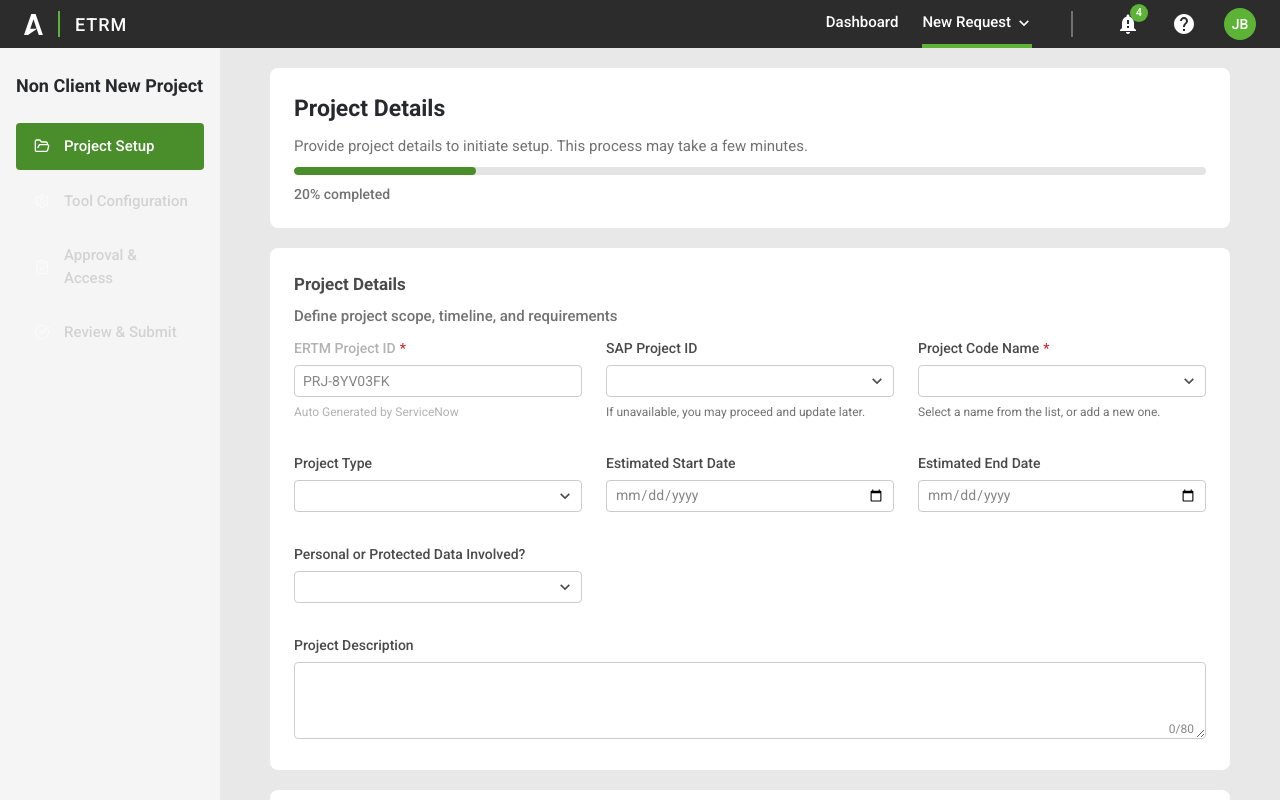
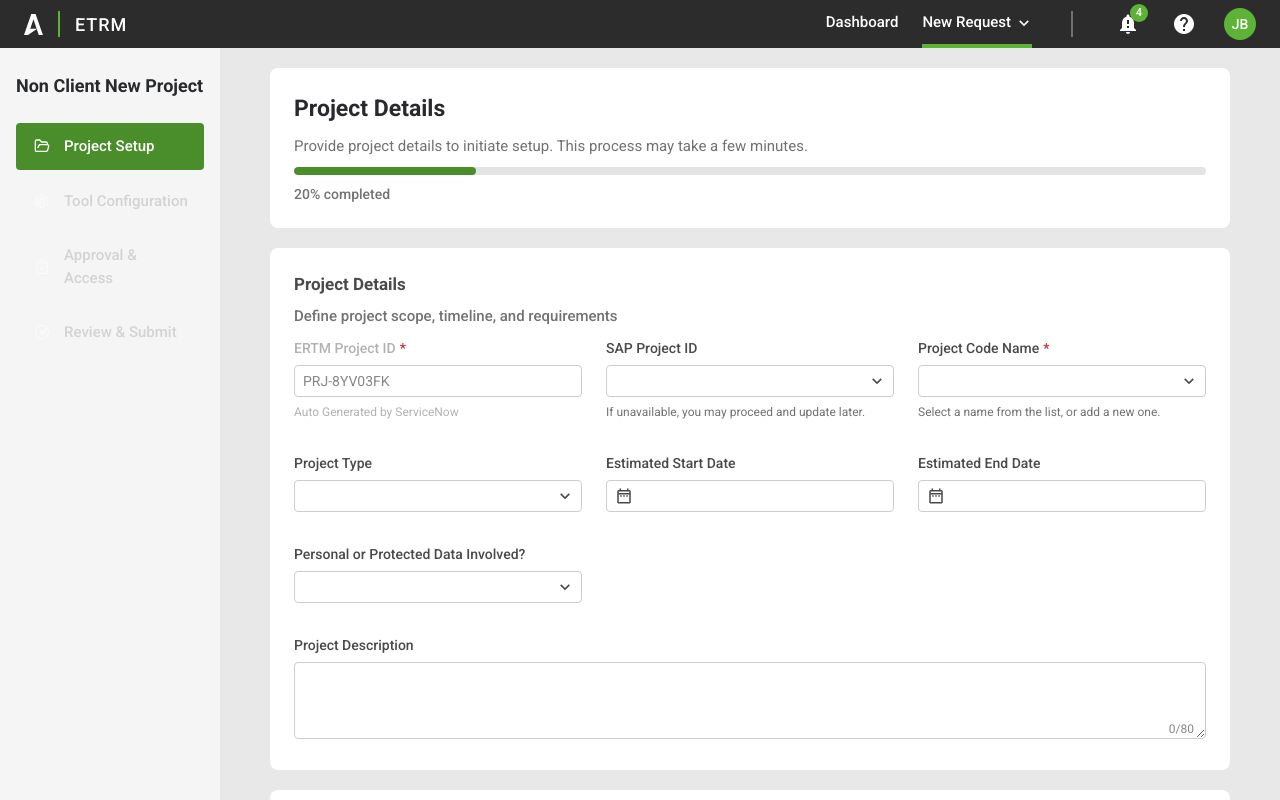
Before and after one commit to SaiNetha9966/hasancode, a React (Vite) app: page / in a window 1280 px wide. Both pictures are taken after a click on the button "Continue to Form". Built offline with nearby package versions, Linux system fonts and the light colour scheme.

Commit message:
calender changes

```diff
--- a/src/app/components/ProjectDetails/ProjectDetails.tsx
+++ b/src/app/components/ProjectDetails/ProjectDetails.tsx
@@ -1,4 +1,4 @@
-import React, { useState } from 'react';
+import React, { useRef, useState } from 'react';
 import styles from './ProjectDetails.module.css';
 import svgPaths from '../../../imports/svg-m590sprq1z';
 
@@ -9,7 +9,7 @@ const AlertIcon: React.FC = () => (
 );
 
 const DateIcon: React.FC = () => (
-  <svg width="18" height="18" viewBox="0 0 18 18" fill="none">
+  <svg width="18" height="18" viewBox="0 0 18 18" fill="none" className={styles.dateIcon}>
     <path d={svgPaths.p24a05d00} fill="#4A4A4A" />
   </svg>
 );
@@ -20,7 +20,7 @@ export const ProjectDetails: React.FC = () => {
     sapProjectId: '',
     projectCodeName: '',
     projectType: '',
-    estimatedStartDate: '',
+    estimatedStartDate: '', // ISO YYYY-MM-DD
     estimatedEndDate: '',
     dataType: '',
     description: '',
@@ -28,10 +28,58 @@ export const ProjectDetails: React.FC = () => {
 
   const [charCount, setCharCount] = useState(0);
 
+  const startDateRef = useRef<HTMLInputElement | null>(null);
+  const endDateRef = useRef<HTMLInputElement | null>(null);
+
   const handleTextareaChange = (e: React.ChangeEvent<HTMLTextAreaElement>) => {
     const text = e.target.value;
     setCharCount(text.length);
     setFormData({ ...formData, description: text });
+  };
+
+  function getOrdinal(n: number) {
+    const v = n % 100;
+    if (v >= 11 && v <= 13) return 'th';
+    switch (n % 10) {
+      case 1:
+        return 'st';
+      case 2:
+        return 'nd';
+      case 3:
+        return 'rd';
+      default:
+        return 'th';
+    }
+  }
+
+  function formatDate(isoDate: string) {
+    if (!isoDate) return '';
+    // Append time to avoid timezone shift when constructing Date
+    const d = new Date(isoDate + 'T00:00:00');
+    if (Number.isNaN(d.getTime())) return '';
+    const month = d.toLocaleString('default', { month: 'long' }); // January
+    const day = d.getDate();
+    const year = d.getFullYear();
+    const ordinal = getOrdinal(day);
+    return `${month} ${day}${ordinal}, ${year}`;
+  }
+
+  const formattedStart = formatDate(formData.estimatedStartDate);
+  const formattedEnd = formatDate(formData.estimatedEndDate);
+
+  const openPicker = (ref: React.RefObject<HTMLInputElement>) => {
+    if (!ref) return;
+    const el = ref.current;
+    if (!el) return;
+    // showPicker exists in some browsers; fallback to focus+click
+    // @ts-ignore
+    if (typeof el.showPicker === 'function') {
+      // @ts-ignore
+      el.showPicker();
+    } else {
+      el.focus();
+      el.click();
+    }
   };
 
   return (
@@ -39,11 +87,6 @@ export const ProjectDetails: React.FC = () => {
       <div className={styles.header}>
         <h2 className={styles.title}>Project Details</h2>
         <p className={styles.description}>Define project scope, timeline, and requirements</p>
-
-        {/* <div className={styles.banner}>
-          <AlertIcon />
-          <p className={styles.bannerText}>You are creating a new project. Enter project details.</p>
-        </div> */}
       </div>
 
       {/* Row 1: ERTM Project ID, SAP Project ID, Project Code Name */}
@@ -52,12 +95,7 @@ export const ProjectDetails: React.FC = () => {
           <label className={`${styles.label} ${styles.labelGray}`}>
             ERTM Project ID <span className={styles.required}>*</span>
           </label>
-          <input
-            type="text"
-            className={styles.input}
-            value={formData.ertmProjectId}
-            disabled
-          />
+          <input type="text" className={styles.input} value={formData.ertmProjectId} disabled />
           <p className={`${styles.additionalInfo} ${styles.additionalInfoGray}`}>
             Auto Generated by ServiceNow
           </p>
@@ -71,8 +109,10 @@ export const ProjectDetails: React.FC = () => {
             onChange={(e) => setFormData({ ...formData, sapProjectId: e.target.value })}
           >
             <option value="" hidden></option>
-            <option value="sap1">SAP-001</option>
-            <option value="sap2">SAP-002</option>
+            <option value="SAP-PRJ001">SAP-PRJ001</option>
+            <option value="SAP-PRJ002">SAP-PRJ002</option>
+            <option value="SAP-PRJ003">SAP-PRJ003</option>
+            <option value="SAP-PRJ004">SAP-PRJ004</option>
           </select>
           <p className={styles.additionalInfo}>If unavailable, you may proceed and update later.</p>
         </div>
@@ -87,8 +127,9 @@ export const ProjectDetails: React.FC = () => {
             onChange={(e) => setFormData({ ...formData, projectCodeName: e.target.value })}
           >
             <option value="" hidden></option>
-            <option value="alpha">Project Alpha</option>
-            <option value="beta">Project Beta</option>
+            <option value="PCN-0001">PCN-0001</option>
+            <option value="PCN-0002">PCN-0002</option>
+            <option value="PCN-0003">PCN-0003</option>
           </select>
           <p className={styles.additionalInfo}>Select a name from the list, or add a new one.</p>
         </div>
@@ -112,27 +153,92 @@ export const ProjectDetails: React.FC = () => {
 
         <div className={styles.formGroup}>
           <label className={styles.label}>Estimated Start Date</label>
+
+          {/* Hidden native date input (kept for native picker) */}
           <input
+            ref={startDateRef}
             type="date"
-            className={styles.input}
             value={formData.estimatedStartDate}
-            onChange={(e) =>
-              setFormData({ ...formData, estimatedStartDate: e.target.value })
-            }
+            onChange={(e) => setFormData({ ...formData, estimatedStartDate: e.target.value })}
+            // visually hide without changing your CSS file
+            style={{
+              position: 'absolute',
+              width: '1px',
+              height: '1px',
+              padding: 0,
+              margin: '-1px',
+              overflow: 'hidden',
+              clip: 'rect(0 0 0 0)',
+              whiteSpace: 'nowrap',
+              border: 0,
+            }}
+            aria-hidden={false}
           />
+
+          {/* Visible formatted read-only input using your existing dateInput styles */}
+          <div className={styles.dateInput} onClick={() => openPicker(startDateRef)} role="button" tabIndex={0}
+            onKeyDown={(e) => {
+              if (e.key === 'Enter' || e.key === ' ') {
+                e.preventDefault();
+                openPicker(startDateRef);
+              }
+            }}>
+            <DateIcon />
+            <input
+              type="text"
+              readOnly
+              value={formattedStart}
+              placeholder=""
+              className={styles.input}
+              style={{ border: 'none', padding: 0, margin: 0, background: 'transparent', color: '#282926', cursor: 'pointer' }}
+              aria-label="Estimated start date"
+            />
+          </div>
         </div>
-
 
         <div className={styles.formGroup}>
           <label className={styles.label}>Estimated End Date</label>
+
+          {/* Hidden native date input (kept for native picker) */}
+          <input
+            ref={endDateRef}
+            type="date"
+            value={formData.estimatedEndDate}
+            onChange={(e) => setFormData({ ...formData, estimatedEndDate: e.target.value })}
+            style={{
+              position: 'absolute',
+              width: '1px',
+              height: '1px',
+              padding: 0,
+              margin: '-1px',
+              overflow: 'hidden',
+              clip: 'rect(0 0 0 0)',
+              whiteSpace: 'nowrap',
+              border: 0,
+            }}
+            aria-hidden={false}
+          />
+
+          {/* Visible formatted read-only input using your existing dateInput styles */}
+          <div className={styles.dateInput} onClick={() => openPicker(endDateRef)} role="button" tabIndex={0}
+            onKeyDown={(e) => {
+              if (e.key === 'Enter' || e.key === ' ') {
+                e.preventDefault();
+                openPicker(endDateRef);
+              }
+            }}>
+            <DateIcon />
             <input
-              type="date"
+              type="text"
+              readOnly
+              value={formattedEnd}
+              placeholder=""
               className={styles.input}
-              value={formData.estimatedEndDate}
-              onChange={(e) => setFormData({ ...formData, estimatedEndDate: e.target.value })}
-              placeholder="Pick a date"
+              style={{ border: 'none', padding: 0, margin: 0, background: 'transparent', color: '#282926', cursor: 'pointer' }}
+              aria-label="Estimated end date"
             />
           </div>
+        </div>
       </div>
 
       {/* Row 3: Data Type */}
```
